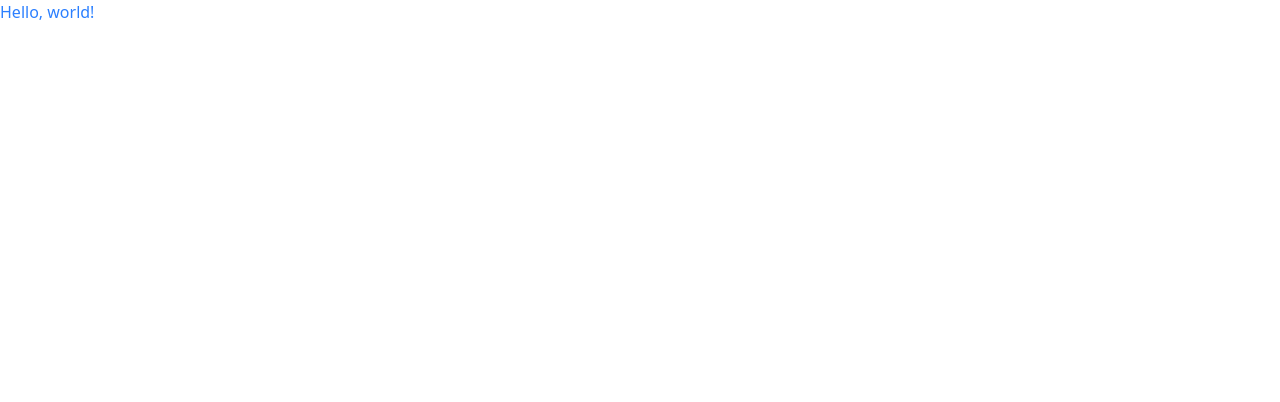
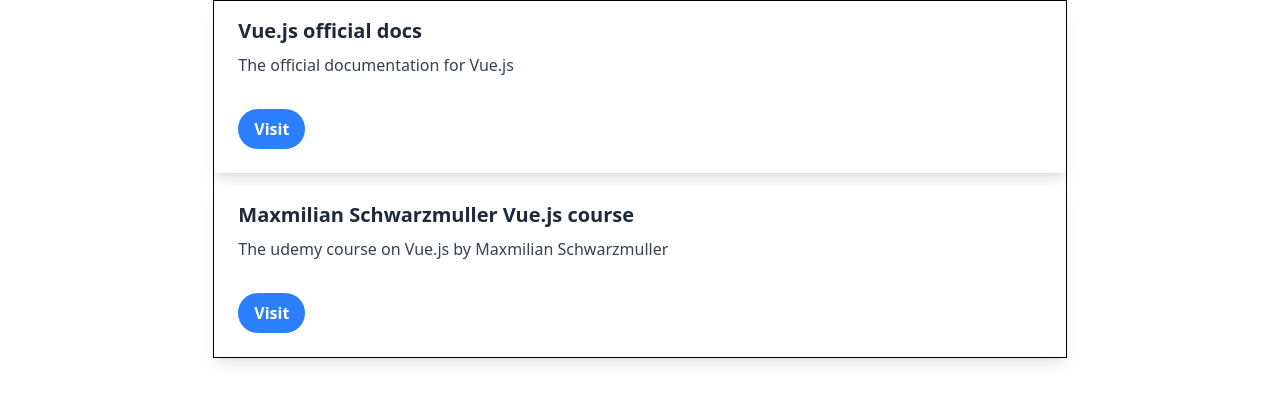
Before and after one commit to HazemPhoenix/The-learning-resources-app, a Vue app: page / in a window 1280 px wide. Shown: the top 402 px of the page. Built offline with nearby package versions, Linux system fonts and the light colour scheme.

Commit message:
Add the ResourceItem component

```diff
--- a/src/App.vue
+++ b/src/App.vue
@@ -1,5 +1,32 @@
-<script></script>
+<template>
+  <ul class="flex flex-col items-center gap-3 border-1 w-8/12 mx-auto">
+    <ResourceItem v-for="item in learningResources" :item="item" :key="item.id" />
+  </ul>
+</template>
 
-<template>
-  <h1 class="text-blue-500">Hello, world!</h1>
-</template>
+<script>
+import ResourceItem from "./components/ResourceItem.vue";
+export default {
+  components: {
+    ResourceItem,
+  },
+  data() {
+    return {
+      learningResources: [
+        {
+          id: 1,
+          title: "Vue.js official docs",
+          description: "The official documentation for Vue.js",
+          link: "https://vuejs.org",
+        },
+        {
+          id: 2,
+          title: "Maxmilian Schwarzmuller Vue.js course",
+          description: "The udemy course on Vue.js by Maxmilian Schwarzmuller",
+          link: "https://www.udemy.com/course/vuejs-2-the-complete-guide/",
+        },
+      ],
+    };
+  },
+};
+</script>
--- /dev/null
+++ b/src/components/ResourceItem.vue
@@ -0,0 +1,27 @@
+<template>
+  <li
+    class="flex flex-col justify-between w-full rounded overflow-hidden shadow-lg bg-white hover:shadow-xl transition-shadow duration-300"
+  >
+    <div class="px-6 py-4">
+      <h2 class="font-bold text-xl mb-2 text-gray-800">{{ item.title }}</h2>
+      <h3 class="text-gray-700 text-base">
+        {{ item.description }}
+      </h3>
+    </div>
+    <div class="px-6 pt-4 pb-6">
+      <a
+        :href="item.link"
+        target="_blank"
+        class="inline-block bg-blue-500 hover:bg-blue-700 text-white font-bold py-2 px-4 rounded-full transition-colors duration-300"
+      >
+        Visit
+      </a>
+    </div>
+  </li>
+</template>
+
+<script>
+export default {
+  props: ["item"],
+};
+</script>
```
